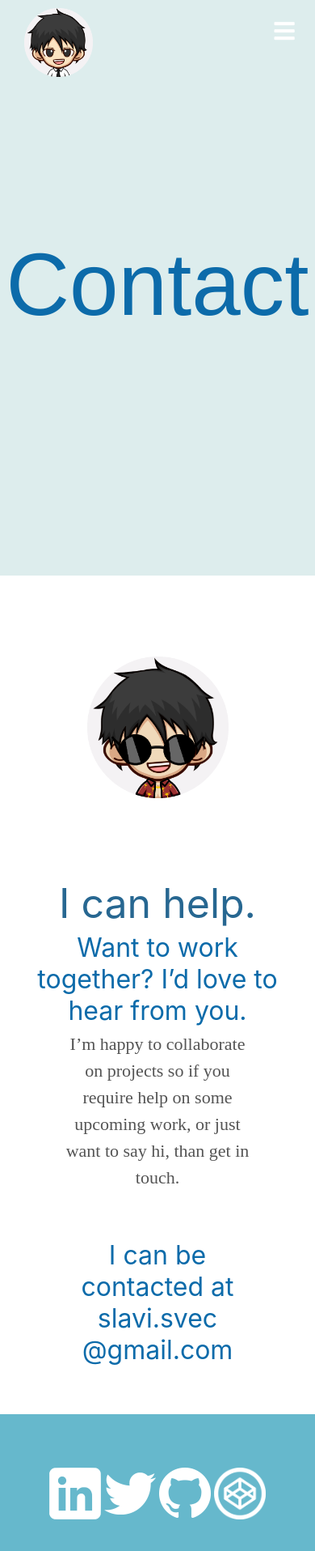
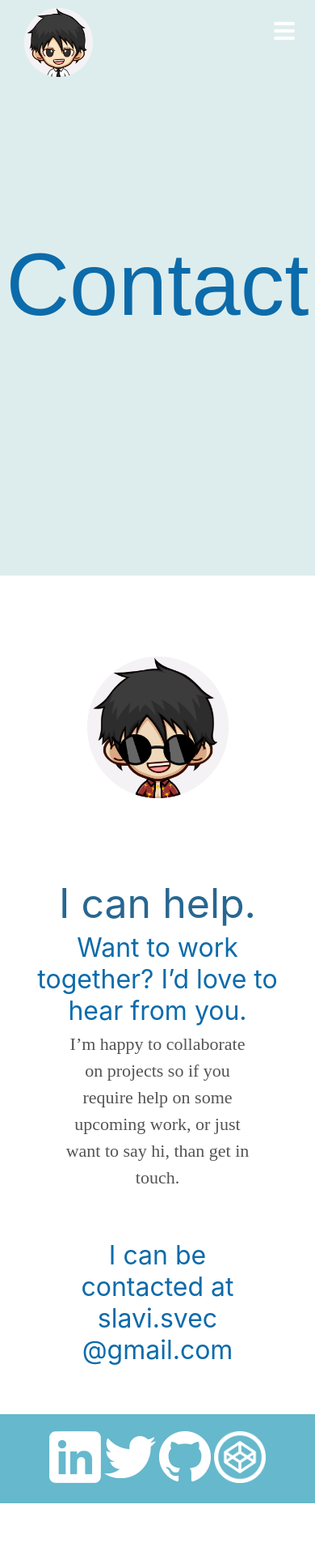
Before and after one commit to Slavi-Svec/portfolio-website-v4, a React (Create React App) app: page /contact in a window 390 px wide. Shown: the top 1916 px of the page at 81% size. After the commit the page ends 1857 px from the top, so only its background shows below. Built offline with nearby package versions, Linux system fonts and the light colour scheme; a web font is replaced by a local one.

Commit message:
Updage footer styles

```diff
--- a/src/components/Footer/styles.css
+++ b/src/components/Footer/styles.css
@@ -19,9 +19,18 @@
   width: 64px;
 }
 
+@media screen and (max-width: 414px) {
+  .footer {
+    height: 110px;
+  }
+}
+
 @media screen and (max-width: 320px) {
   .footer-logos {
     width: 50%;
+  }
+  .footer {
+    height: 110px;
   }
 }
 
```
